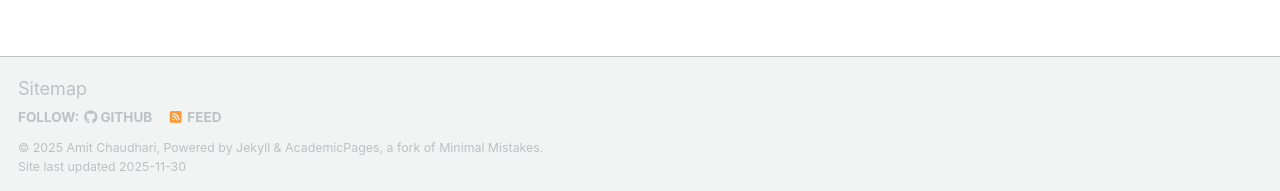
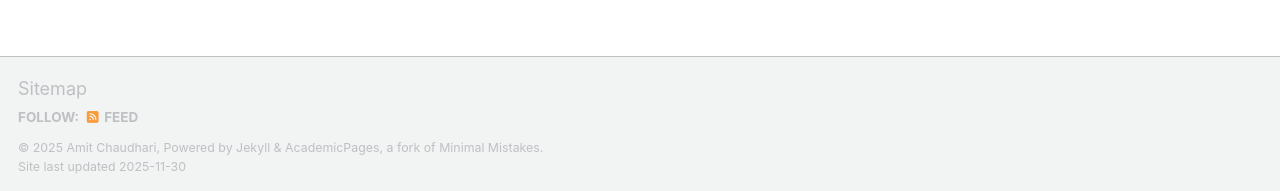
Before and after one commit to amitmc1/amitmc1.github.io, a Jekyll site: the page built from _pages/about.md, in a window 1280 px wide and 926 px high. Shown: the part 732-923 px from the top of the window. Built offline with Jekyll 4.4.1, drawn with Linux system fonts in a browser that asks for light colours; some web fonts are replaced; a script bundle is joined from its source files by our own code; library files that are not in the unit come from our copies.

Commit message:
Update footer.html

```diff
--- a/_includes/footer.html
+++ b/_includes/footer.html
@@ -5,12 +5,6 @@
   <ul class="social-icons">
     {% if site.data.ui-text[site.locale].follow_label %}
       <li><strong>{{ site.data.ui-text[site.locale].follow_label }}</strong></li>
-    {% endif %}
-    {% if site.author.github %}
-      <li><a href="https://github.com/{{ site.author.github }}"><i class="fab fa-github" aria-hidden="true"></i> GitHub</a></li>
-    {% endif %}
-    {% if site.author.bitbucket %}
-      <li><a href="https://bitbucket.org/{{ site.author.bitbucket }}"><i class="fab fa-bitbucket" aria-hidden="true"></i> Bitbucket</a></li>
     {% endif %}
     {% if site.atom_feed.hide != true %}
     <li><a href="{% if site.atom_feed.path %}{{ site.atom_feed.path }}{% else %}{{ base_path }}/feed.xml{% endif %}"><i class="fa fa-fw fa-rss-square" aria-hidden="true"></i> {{ site.data.ui-text[site.locale].feed_label | default: "Feed" }}</a></li>
```
